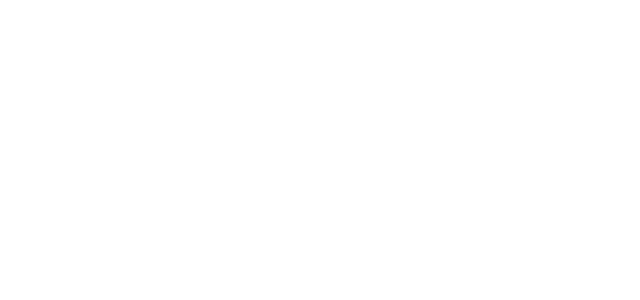
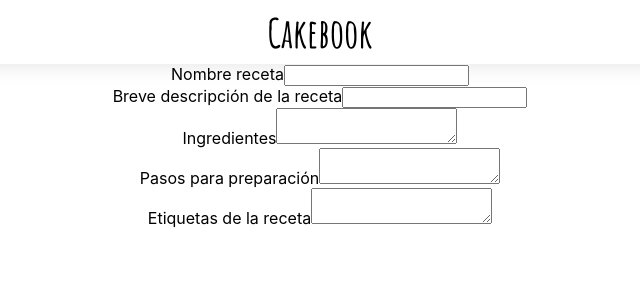
Before and after one commit to elenaradrus/dessertRecipes, a React (Create React App) app in the folder client/: page /adminpanel in a window 1280 px wide. Shown: the top 300 px of the page, without its empty margins (320-960 px from the left). Built offline with nearby package versions, Linux system fonts and the light colour scheme.

Commit message:
starting admin panel component

```diff
--- a/client/src/components/Admin.js
+++ b/client/src/components/Admin.js
@@ -1,5 +1,6 @@
 import React, { useState } from "react";
 import { useNavigate } from "react-router-dom";
+import CakebookHeader from "./CakebookHeader";
 import "./Admin.css"
 
 const Admin = () => {
@@ -21,15 +22,9 @@
         }
     };
 
-    const goToHomePage = () => {
-        navigate('/');
-    };
-
     return (
         <div>
-            <div className='header'>
-                <h2 className='cakebook' onClick={() => goToHomePage()}>Cakebook</h2>
-            </div>
+            <CakebookHeader />
 
             <div className='containerAdmin'>
                 <div className="errorMessage">
@@ -42,7 +37,6 @@
                     <button className="logAdminBtn" onClick={() => logAdmin()}>Iniciar sesión</button>
                 </div>
             </div>
-
         </div>
     );
 }
--- a/client/src/components/AdminPanel.js
+++ b/client/src/components/AdminPanel.js
@@ -1,7 +1,38 @@
+import React, { useState } from "react";
+import { useNavigate } from "react-router-dom";
+import CakebookHeader from "./CakebookHeader";
+import "./AdminPanel.css"
+
 const AdminPanel = () => {
     return (
-        <div>
+        <div className="containerAdminPanel">
+            <CakebookHeader />
+            <div className="admin-panel">
+                <div>
+                    <label>Nombre receta</label>
+                    <input></input>
+                </div>
 
+                <div>
+                    <label>Breve descripción de la receta</label>
+                    <input></input>
+                </div>
+
+                <div>
+                    <label>Ingredientes</label>
+                    <textarea></textarea>
+                </div>
+
+                <div>
+                    <label>Pasos para preparación</label>
+                    <textarea></textarea>
+                </div>
+
+                <div>
+                    <label>Etiquetas de la receta</label>
+                    <textarea></textarea>
+                </div>
+            </div>
         </div>
     );
 }
--- /dev/null
+++ b/client/src/components/CakebookHeader.js
@@ -0,0 +1,20 @@
+import { useNavigate } from "react-router-dom";
+
+const CakebookHeader = () => {
+
+    const navigate = useNavigate();
+
+    const goToHomePage = () => {
+        navigate('/');
+    };
+
+    return (
+        <div>
+            <div className='header'>
+                <h2 className='cakebook' onClick={() => goToHomePage()}>Cakebook</h2>
+            </div>
+        </div>
+    );
+}
+
+export default CakebookHeader;
```
Also changed, not shown: client/src/components/AdminPanel.css (added).
